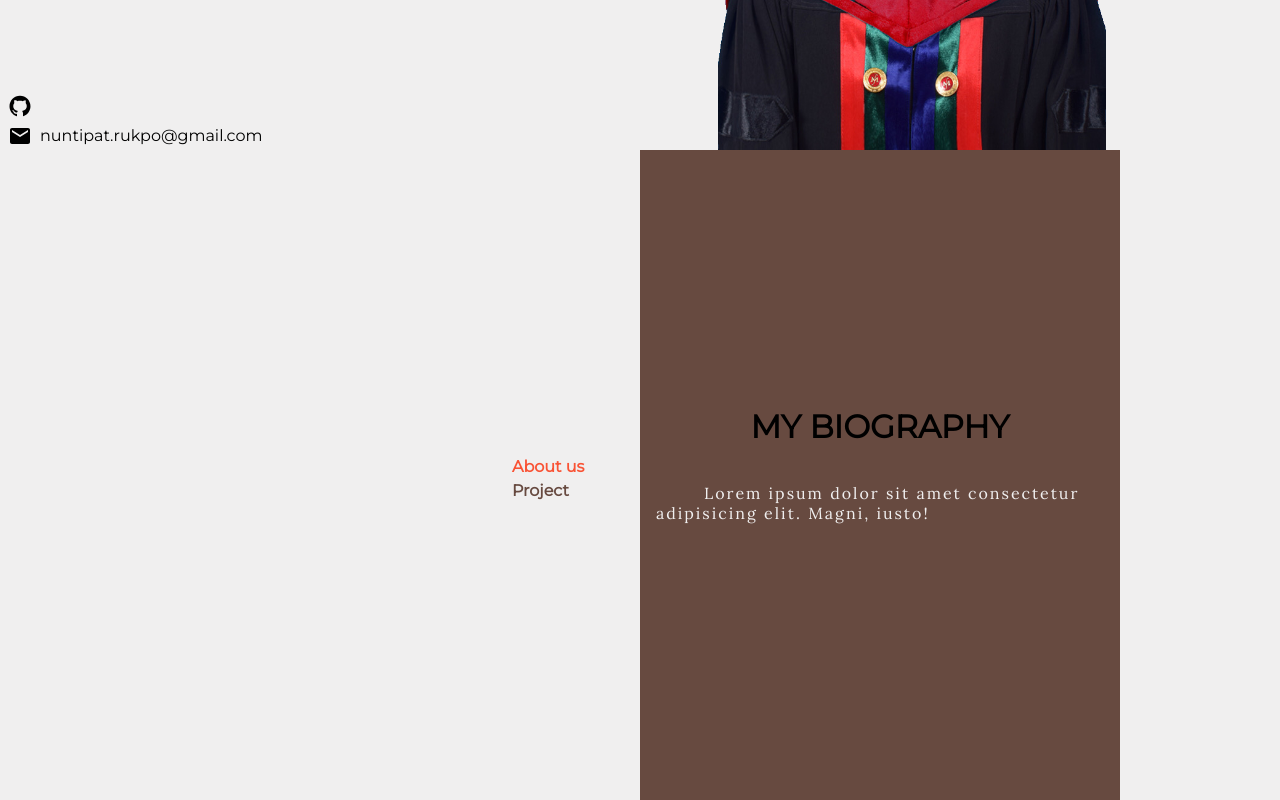
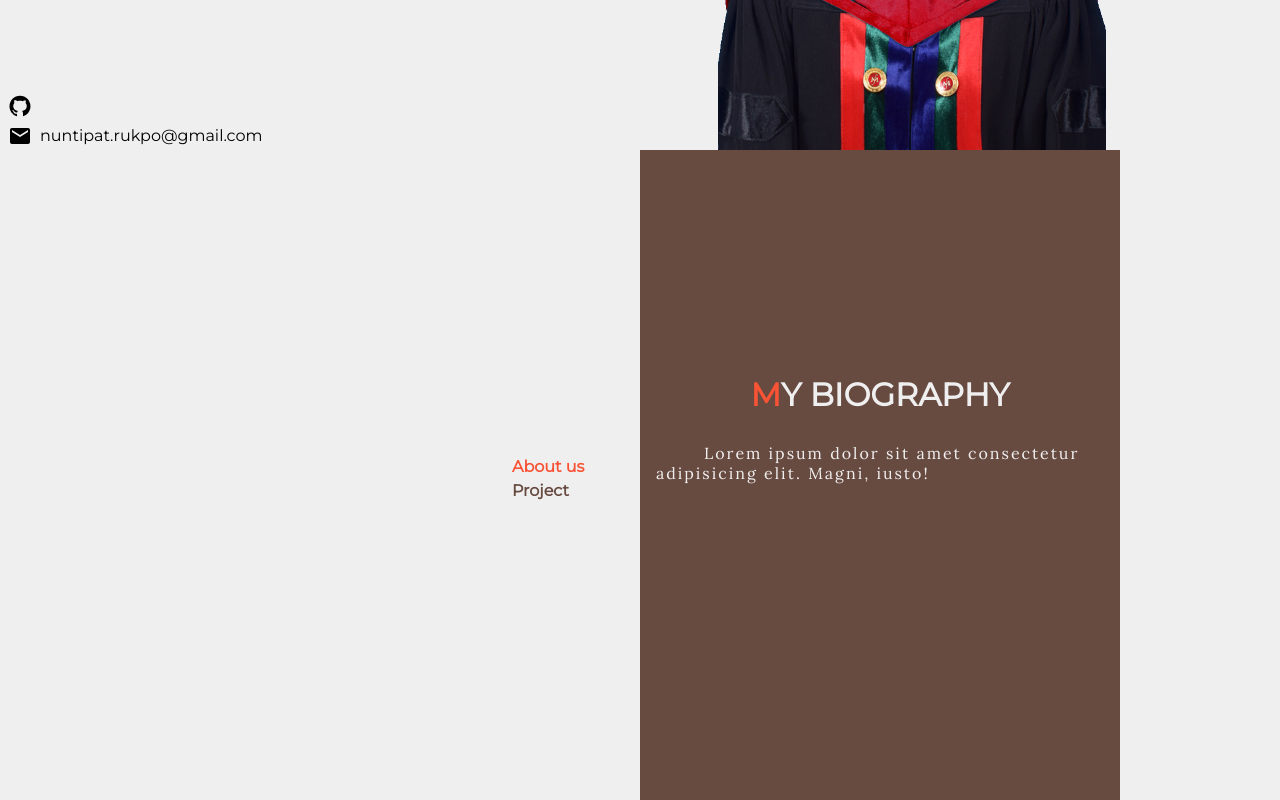
Before and after one commit to nuntipatcpe/profile-react-app, a React (Vite) app: page / in a window 1280 px wide. Shown: the part 598-1398 px from the top of the page. Built offline with nearby package versions, Linux system fonts and the light colour scheme.

Commit message:
feat : css -> About

```diff
--- a/src/component/profile/About.jsx
+++ b/src/component/profile/About.jsx
@@ -27,13 +27,24 @@ function Experience() {
         </nav>
 
         <div className="data-about">
-          <h1>MY BIOGRAPHY</h1>
 
-          {bio.filter((item)=>item.id===data).map((item)=>{
+          <div className="topic">
+
+            <div className="text">
+              <div className="text-item-1">M</div>
+              <div className="text-item-2">Y BIOGRAPHY</div>
+            </div>
+
+          </div>
+
+          <div className="content">
+            {bio.filter((item)=>item.id===data).map((item)=>{
               return (
                 <p key={item.id}>{item.data}</p>
               )
             })}
+          </div>
+
           {/* <p lang="th">
            ๆไก้ๆไนกีรั้ๆไนกรๆไ้่กรนย่ๆไยกร่ๆไยergergergergกร่ๆไยกร่ๆไยรก่ฟ
           </p> */}
--- a/src/component/profile/Home.jsx
+++ b/src/component/profile/Home.jsx
@@ -16,7 +16,7 @@ function Home() {
             <div className="row-1">
               <p className="text-highlight">I</p>
               <p className="">'am</p>
-              <p className="text-highlight">N</p>
+              <p className="text-highlight">&nbsp;N</p>
               <p className="">untipat</p>
             </div>
 
--- a/src/scss/component/_about.scss
+++ b/src/scss/component/_about.scss
@@ -1,9 +1,12 @@
 .about {
   @include reset-list;
   background-color: $sixty-color;
+
   .container {
     display: flex;
   }
+
+
   .nav-about {
     width: 50%;
     height: 100%;
@@ -28,17 +31,11 @@
         &:hover {
           color: $thirty-color;
         }
-        // &:focus {
-        //     color: $thirty-color;
-        // }
-        // &::after{
-        //   color: $ten-color;
-        // }
-
       }
 
     }
   }
+
   .data-about {
     width: 50%;
     height: 100%;
@@ -48,11 +45,34 @@
     justify-content: center;
     align-items: center;
 
-    h1 {
-        font-size: 2rem;
-        font-weight: bold;
-        margin-bottom: 1.5rem;
+    .topic {
+      align-content: center;
+      height: 70%;
+      font-size: 2rem;
+      font-weight: bold;
+      display: flex;
+      align-items: flex-end;
+      padding-bottom: 1rem;
+
+        .text{
+          display: flex;
+          .text-item-1{
+          color: $thirty-color;
+          }
+          .text-item-2{
+          color: $sixty-color;
+          }
+        }
+
     }
+
+
+    .content{
+      width: 100%;
+      height: 100%;
+      // background: #000;
+    }
+
     p{
         color: $sixty-color;
         text-indent: 3rem;
```
